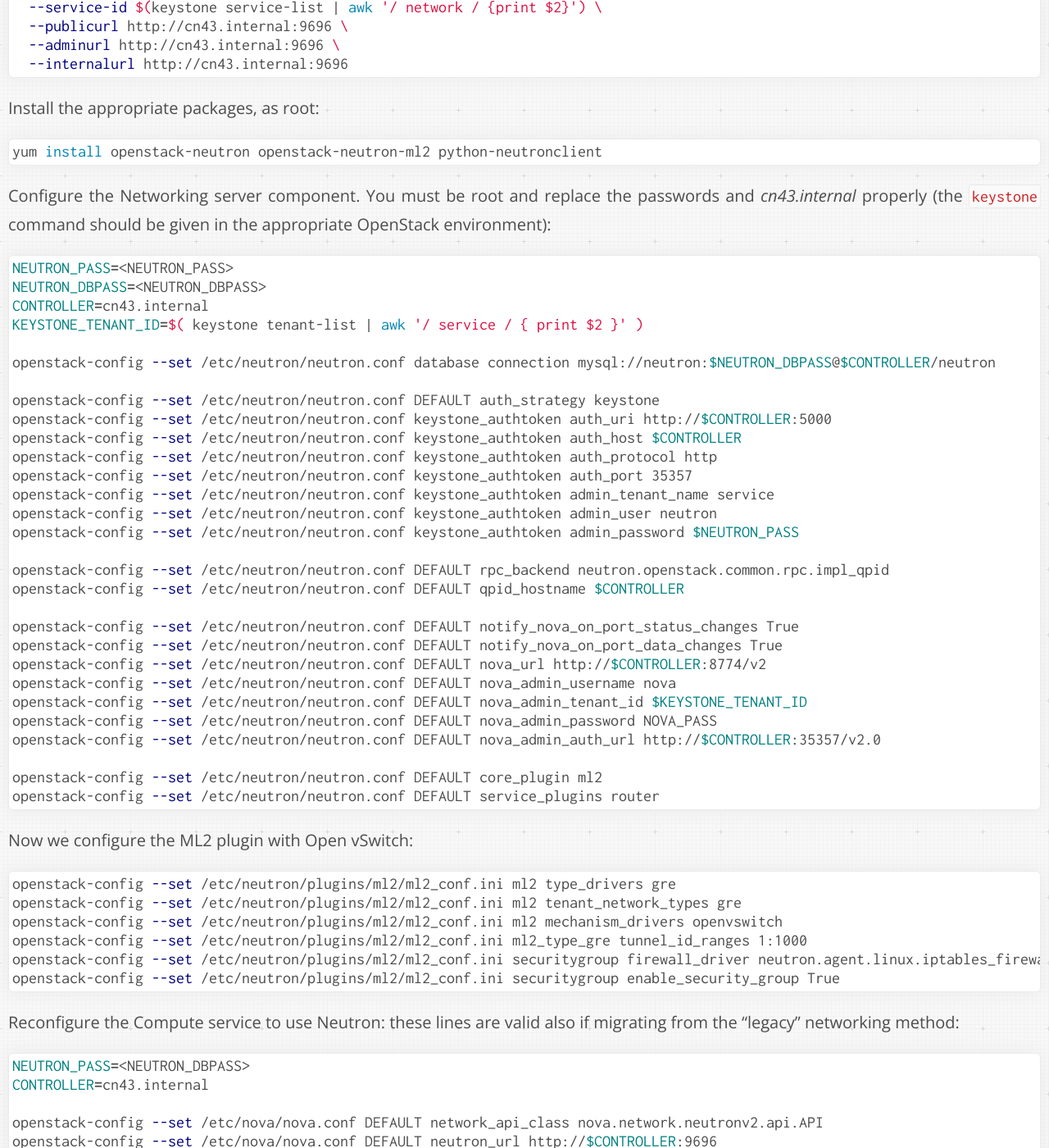
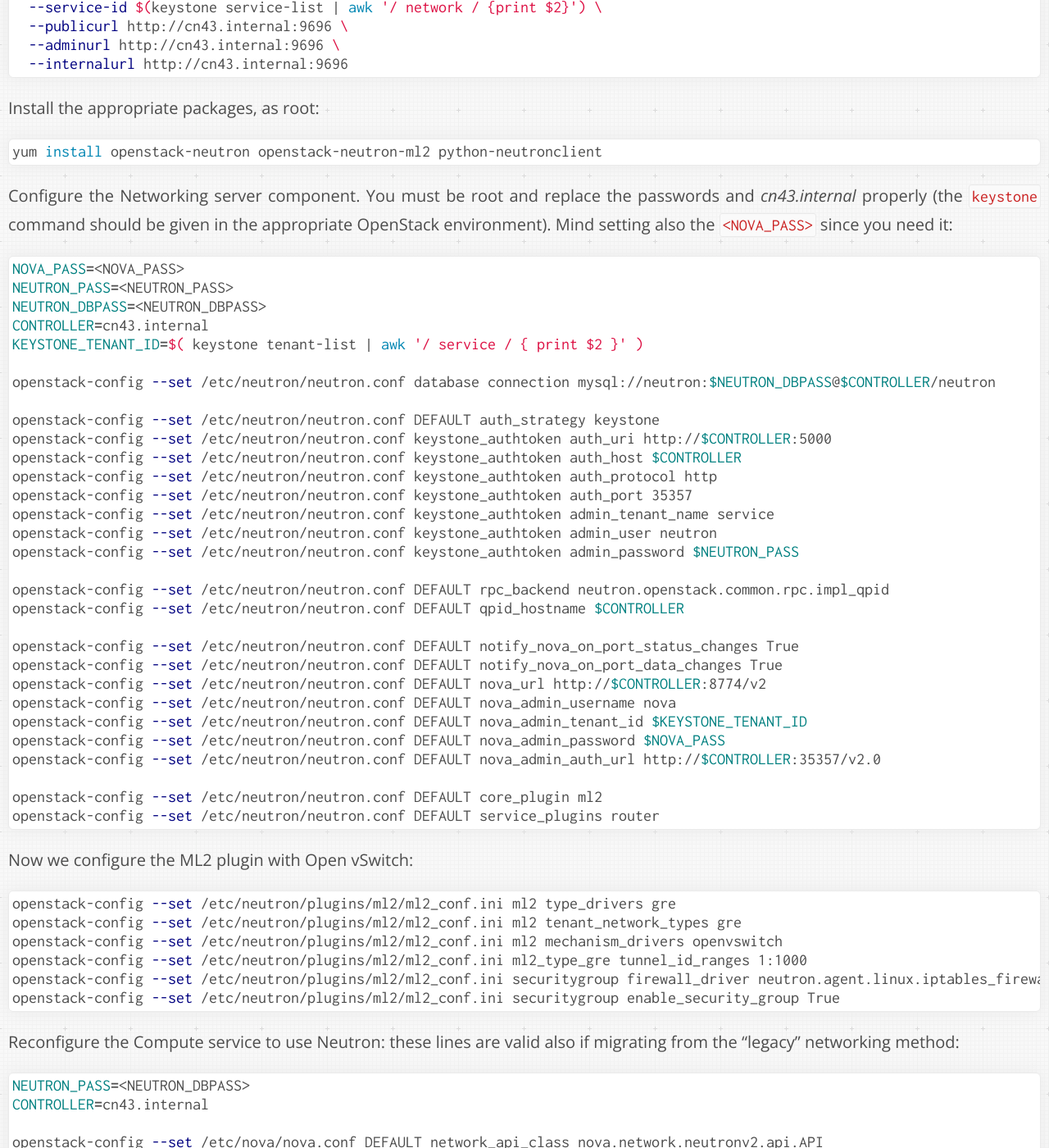
Before and after one commit to dberzano/dberzano.github.io, a Jekyll site: the page built from alice/hltcloud/index.md, in a window 1280 px wide and 1400 px high, scrolled down 15786 px. Shown: the whole window at 82% size. Built offline with Jekyll 4.4.1, drawn with Linux system fonts in a browser that asks for light colours; Markdown is read by kramdown in place of the engine named in the settings; some of the changed text lies outside the part shown.

Commit message:
HLTCloud: fixed erroneous command

````diff
--- a/alice/hltcloud/index.md
+++ b/alice/hltcloud/index.md
@@ -738,9 +738,11 @@
 
 Configure the Networking server component. You must be **root** and
 replace the passwords and *cn43.internal* properly (the `keystone`
-command should be given in the appropriate OpenStack environment):
-
-```bash
+command should be given in the appropriate OpenStack environment).
+Mind setting also the `<NOVA_PASS>` since you need it:
+
+```bash
+NOVA_PASS=<NOVA_PASS>
 NEUTRON_PASS=<NEUTRON_PASS>
 NEUTRON_DBPASS=<NEUTRON_DBPASS>
 CONTROLLER=cn43.internal
@@ -765,7 +767,7 @@
 openstack-config --set /etc/neutron/neutron.conf DEFAULT nova_url http://$CONTROLLER:8774/v2
 openstack-config --set /etc/neutron/neutron.conf DEFAULT nova_admin_username nova
 openstack-config --set /etc/neutron/neutron.conf DEFAULT nova_admin_tenant_id $KEYSTONE_TENANT_ID
-openstack-config --set /etc/neutron/neutron.conf DEFAULT nova_admin_password NOVA_PASS
+openstack-config --set /etc/neutron/neutron.conf DEFAULT nova_admin_password $NOVA_PASS
 openstack-config --set /etc/neutron/neutron.conf DEFAULT nova_admin_auth_url http://$CONTROLLER:35357/v2.0
 
 openstack-config --set /etc/neutron/neutron.conf DEFAULT core_plugin ml2
````
Also changed, not shown: other parts of alice/hltcloud/index.md (+1 -0 lines).
